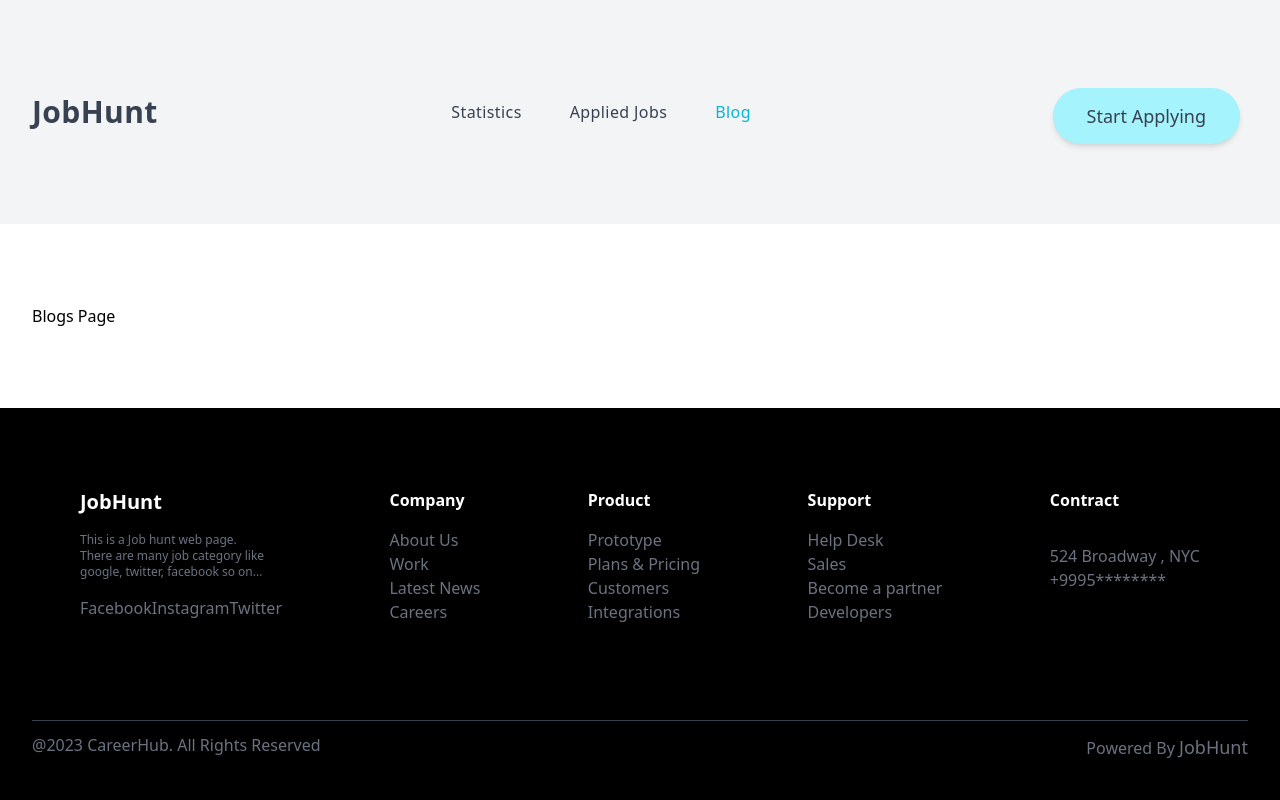
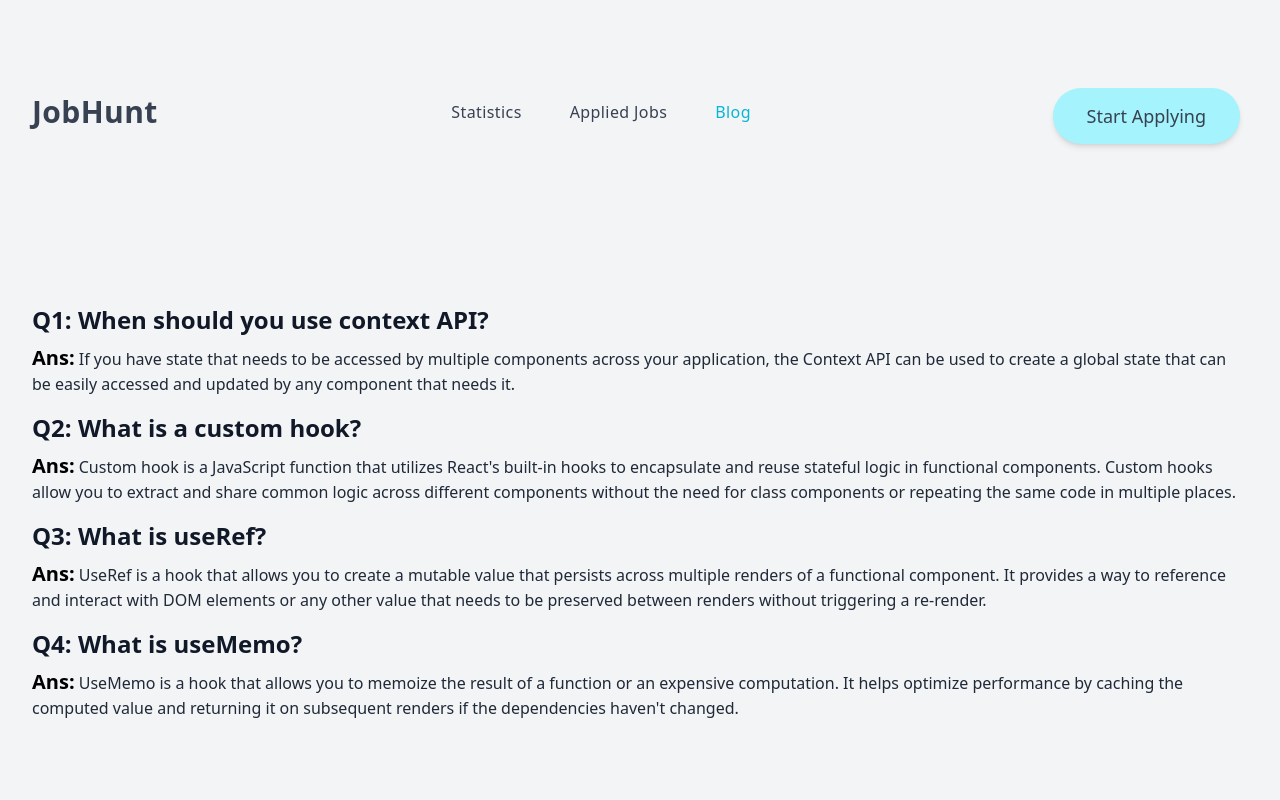
Before and after one commit to rakibmahmud139/job-hunt, a React (Vite) app: page /blogs in a window 1280 px wide. Shown: the top 800 px of the page. Built offline with nearby package versions, Linux system fonts and the light colour scheme.

Commit message:
added blog page questions answer

```diff
--- a/src/components/AppliedJobs.jsx
+++ b/src/components/AppliedJobs.jsx
@@ -2,7 +2,7 @@ import React from 'react';
 
 const AppliedJobs = () => {
     return (
-        <div className='my-container'>
+        <div className='my-container text-center'>
             <h3>Applied Jobs Page</h3>
         </div>
     );
--- a/src/components/Blogs.jsx
+++ b/src/components/Blogs.jsx
@@ -2,8 +2,18 @@ import React from 'react';
 
 const Blogs = () => {
     return (
-        <div className='my-container'>
-            <h3>Blogs Page</h3>
+        <div className='my-container bg-gray-100'>
+            <h3 className='questions'>Q1: When should you use context API?</h3>
+            <p className='mb-4  text-gray-800'><span className='ans'>Ans:</span> If you have state that needs to be accessed by multiple components across your application, the Context API can be used to create a global state that can be easily accessed and updated by any component that needs it.</p>
+
+            <h3 className='questions'>Q2: What is a custom hook?</h3>
+            <p className='mb-4  text-gray-800'><span className='ans'>Ans:</span> Custom hook is a JavaScript function that utilizes React's built-in hooks to encapsulate and reuse stateful logic in functional components. Custom hooks allow you to extract and share common logic across different components without the need for class components or repeating the same code in multiple places.</p>
+
+            <h3 className='questions'>Q3: What is useRef?</h3>
+            <p className='mb-4  text-gray-800'><span className='ans'>Ans:</span> UseRef is a hook that allows you to create a mutable value that persists across multiple renders of a functional component. It provides a way to reference and interact with DOM elements or any other value that needs to be preserved between renders without triggering a re-render.</p>
+
+            <h3 className='questions'>Q4: What is useMemo?</h3>
+            <p className=' text-gray-800'><span className='ans'>Ans:</span> UseMemo is a hook that allows you to memoize the result of a function or an expensive computation. It helps optimize performance by caching the computed value and returning it on subsequent renders if the dependencies haven't changed.</p>
         </div>
     );
 };
--- a/src/index.css
+++ b/src/index.css
@@ -29,3 +29,11 @@
 .default {
     @apply font-medium tracking-wide text-gray-700 transition-colors duration-200 hover:text-cyan-600
 }
+
+.questions{
+    @apply font-bold text-gray-900 text-2xl mb-2
+}
+
+.ans{
+    @apply font-bold text-xl text-black
+}
```
